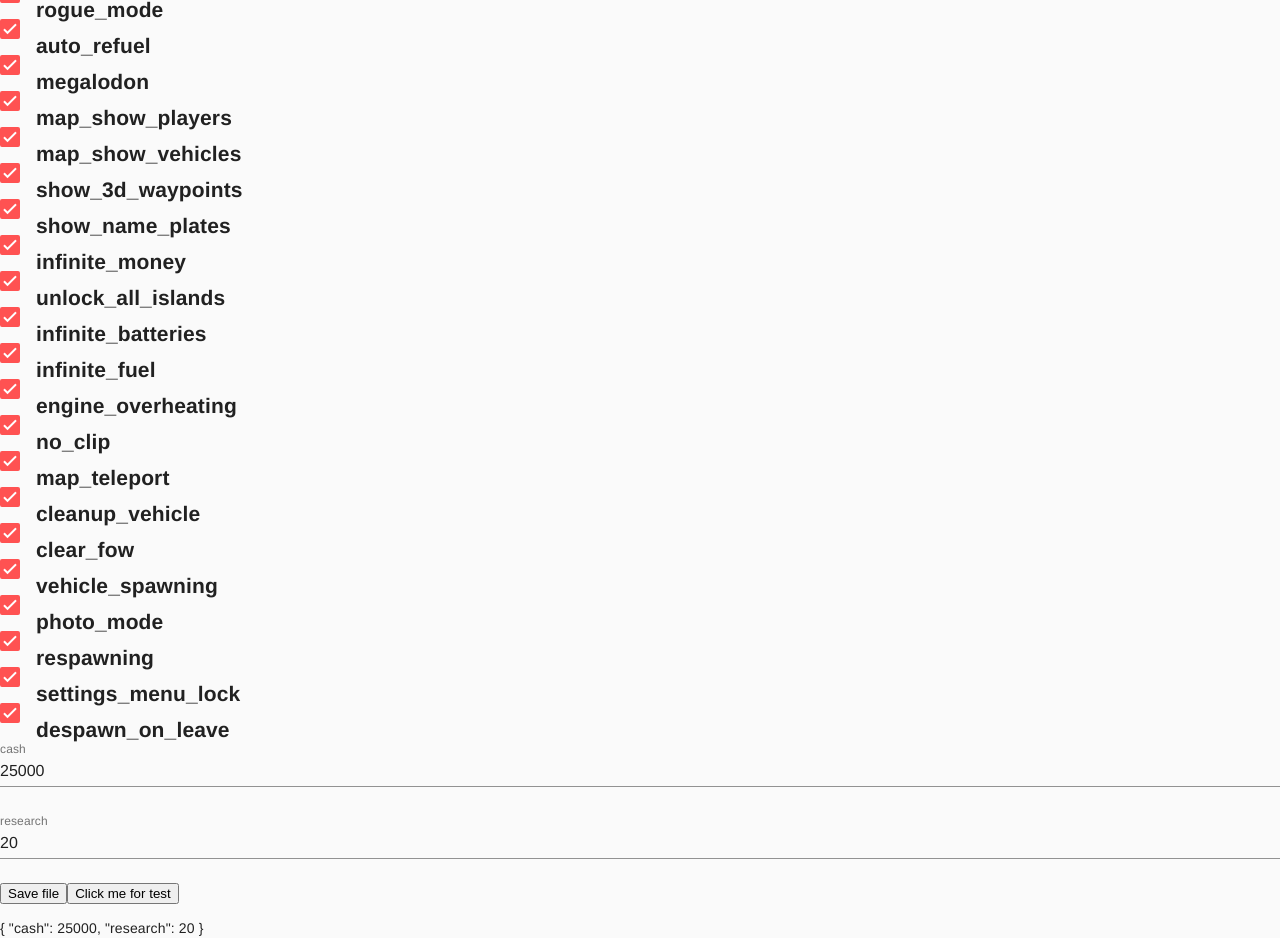
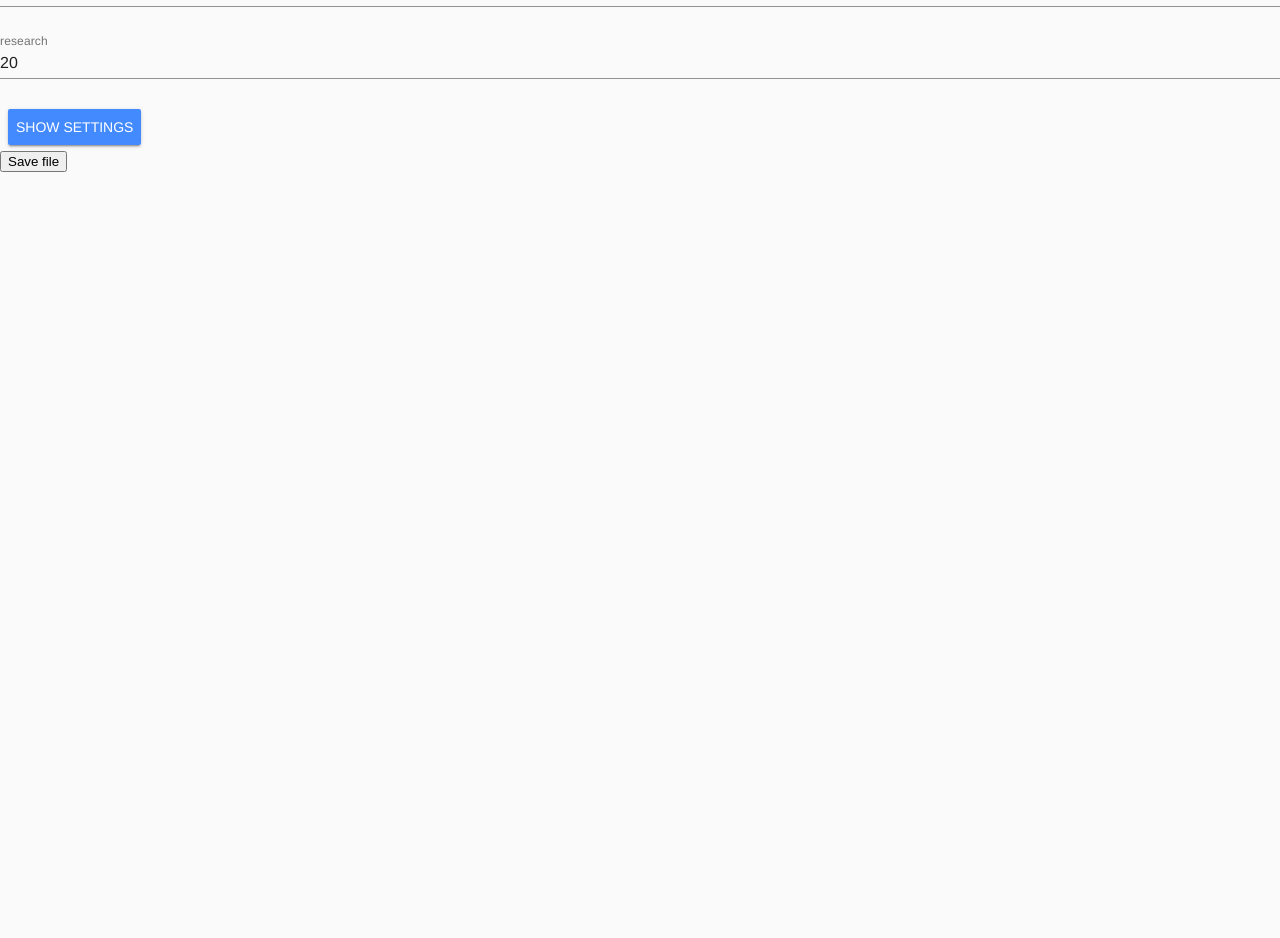
Before and after one commit to ChocoDream/stormworks-career-setter, a Vue app: page / in a window 1280 px wide. Shown: the part 360-1298 px from the top of the page. After the commit the page ends 817 px from the top, so only its background shows below. Built offline with nearby package versions, Linux system fonts and the light colour scheme.

Commit message:
User-settings to Lua, working on Modal

```diff
--- a/src/FileConverter.js
+++ b/src/FileConverter.js
@@ -1,13 +1,15 @@
-export const convertToLuaTxt = (settings) => {
+export const convertToLuaTxt = (settings, currency) => {
   let settingsText = "";
   for (const [key, value] of Object.entries(settings)) {
-    settingsText += (`\tserver.setGameSetting(${key}, ${value})\n`)
+    settingsText += `\tserver.setGameSetting(${key}, ${value})\n`;
   }
   return `function onCreate()
   ${settingsText}
-}
--- finally, lock the settings so they can't be changed\n
-\tserver.setGameSetting("settings_menu", false)\n
-end\n
+  if (is_start) then
+  \tserver.setCurrency(${currency.cash}, ${currency.research})
+  end\n
+  -- finally, lock the settings so they can't be changed
+  \tserver.setGameSetting("settings_menu", false)\n
+  end\n
   `;
 };
--- /dev/null
+++ b/src/components/Modal.vue
@@ -0,0 +1,31 @@
+<template>
+  <div>
+    <md-dialog :md-active.sync="showDialog">
+      <md-dialog-title>Preferences</md-dialog-title>
+      <md-dialog-content>
+
+      </md-dialog-content>
+      <md-dialog-actions>
+        <md-button class="md-primary" @click="showDialog = false">Close</md-button>
+        <md-button class="md-primary" @click="showDialog = false">Save as txt</md-button>
+      </md-dialog-actions>
+    </md-dialog>
+
+    <md-button class="md-primary md-raised" @click="showDialog = true"> {{title}} </md-button>
+  </div>
+</template>
+
+<script>
+  export default {
+    name: 'DialogCustom',
+    props: {
+      title: String,
+    },
+    data: () => ({
+      showDialog: false
+    })
+  }
+</script>
+
+<style scoped>
+</style>
--- a/src/components/Page.vue
+++ b/src/components/Page.vue
@@ -7,7 +7,6 @@
         :key="`${value}` + i"
         :name="name"
         :bool="value"
-        class="checkbox"
         @childToParent="onChildClick"
       />
     </div>
@@ -20,30 +19,26 @@
         @childToParent="onChildInput"
       />
     </div>
-    <button
-      @click="
-        saveFileToClient('test.txt', 'text/plain')
-      "
-    >
+    <Modal title="Show Settings" />
+    <button @click="saveFileToClient('settings.txt', 'text/plain')">
       Save file
     </button>
-    <button @click="onClick">
-      Click me for test
-    </button>
-    <p>{{ currency }}</p>
   </div>
 </template>
 
 <script>
 import Checkbox from "./Checkbox.vue";
 import InputField from "./InputField.vue";
-import {convertToLuaTxt} from '../FileConverter'
+import Modal from './Modal.vue'
+
 import Vue from "vue";
+import { convertToLuaTxt } from "../FileConverter";
 export default {
   name: "Page",
   components: {
     Checkbox,
     InputField,
+    Modal
   },
   data() {
     return {
@@ -97,12 +92,8 @@ export default {
     updateCurrency({ field, value }) {
       Vue.set(this.currency, field, value);
     },
-    onClick(){
-      const test = convertToLuaTxt(this.settings);
-      console.log(test)
-    },
     saveFileToClient(filename, contentType) {
-      let content = convertToLuaTxt(this.settings)
+      let content = convertToLuaTxt(this.settings, this.currency);
       //WORK ON THIS
       console.log("saving...");
       const a = document.createElement("a");
@@ -119,7 +110,4 @@ export default {
 </script>
 
 <style scoped>
-.checkbox {
-  display: flex;
-}
 </style>
```
